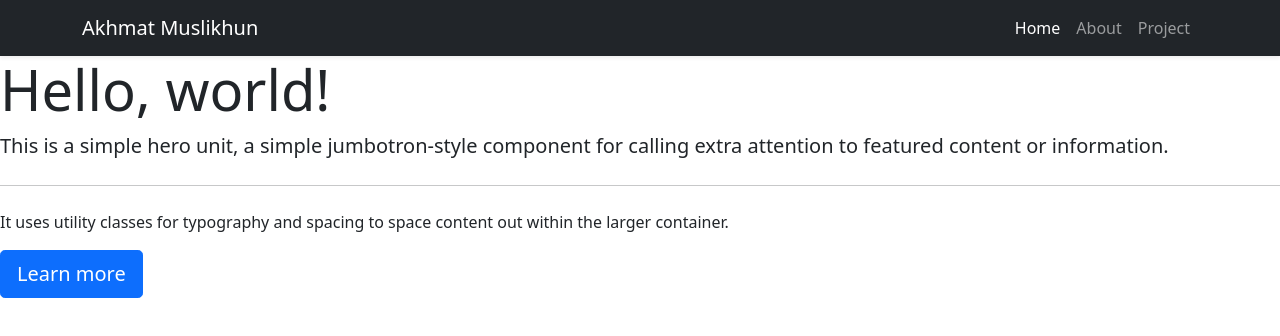
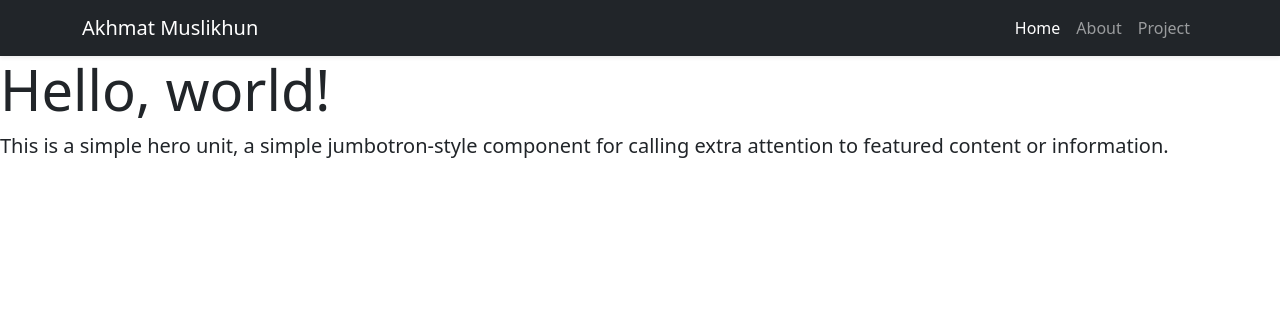
Before and after one commit to akhmat9/akhmatweb, a plain HTML site: page index.html in a window 1280 px wide. Drawn offline with nearby package versions, Linux system fonts and the light colour scheme.

Commit message:
Update index.html
Signed-off-by: akhmat9 <122658341+akhmat9@users.noreply.github.com>

```diff
--- a/index.html
+++ b/index.html
@@ -37,9 +37,7 @@
    <section class="jumbotron">
     <h1 class="display-4">Hello, world!</h1>
     <p class="lead">This is a simple hero unit, a simple jumbotron-style component for calling extra attention to featured content or information.</p>
-    <hr class="my-4">
-    <p>It uses utility classes for typography and spacing to space content out within the larger container.</p>
-    <a class="btn btn-primary btn-lg" href="#" role="button">Learn more</a>
+
   </section>
    <!--akhir jumbotron-->
 
```
